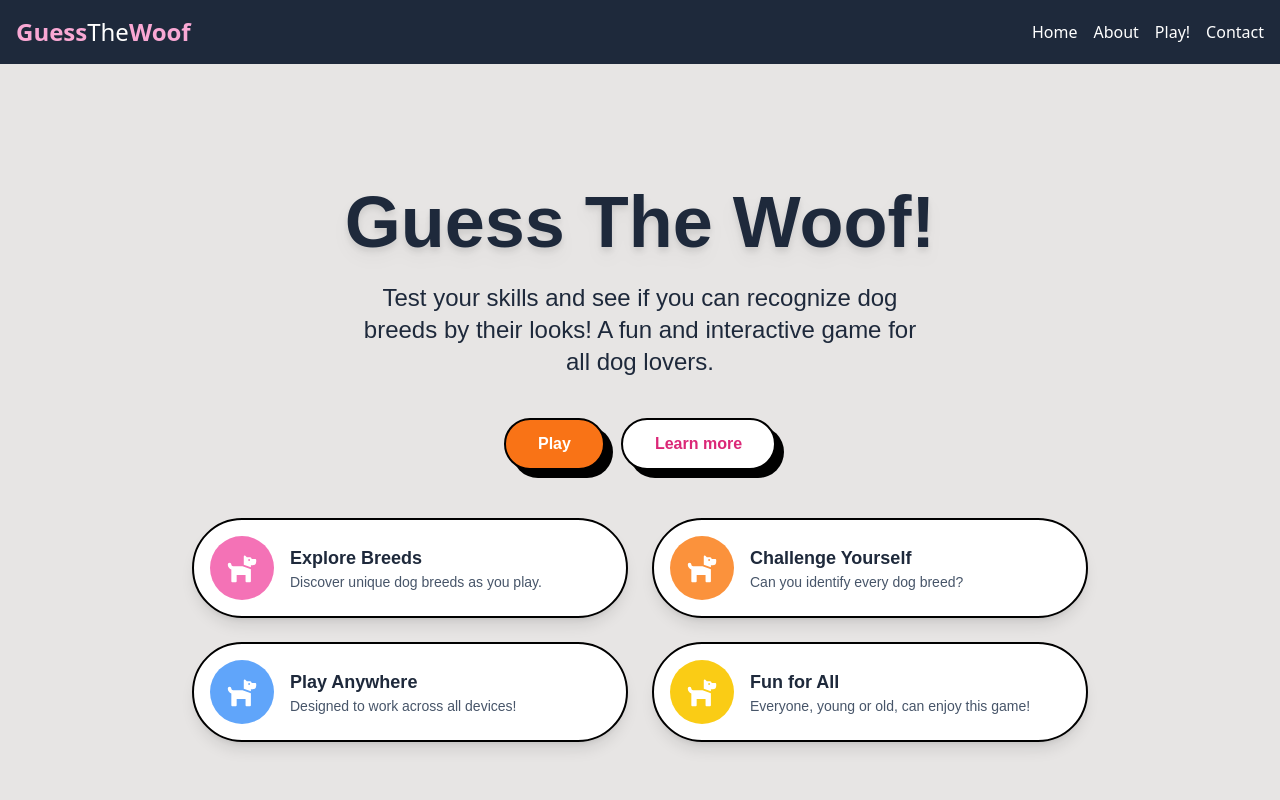
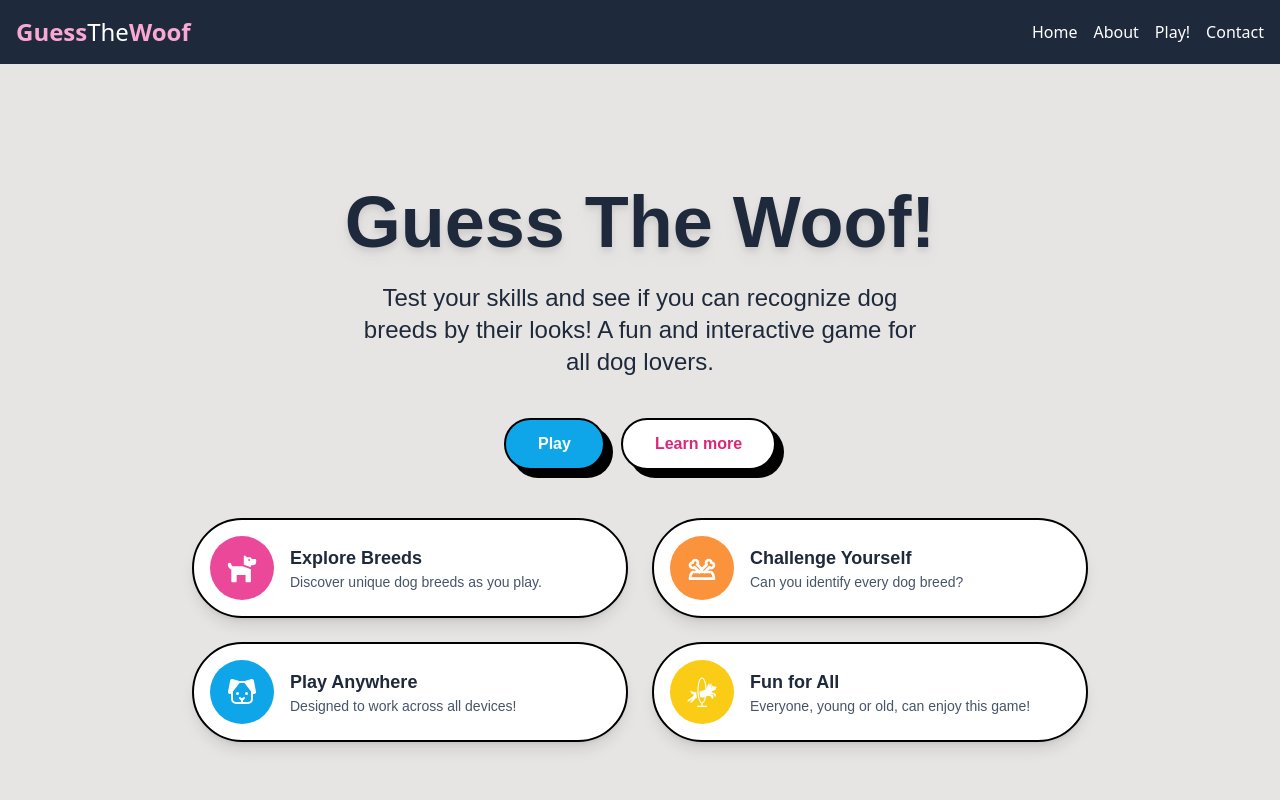
Before and after one commit to heliosalesjr/dogdog, a Next.js app: page / in a window 1280 px wide. Shown: the top 800 px of the page. Built offline with nearby package versions, Linux system fonts and the light colour scheme; no server answers.

Commit message:
icons updated

```diff
--- a/app/components/HeroSection.jsx
+++ b/app/components/HeroSection.jsx
@@ -1,5 +1,8 @@
 import React from 'react';
 import { FaDog } from 'react-icons/fa';
+import { TbDogBowl } from "react-icons/tb";
+import { PiDogFill } from "react-icons/pi";
+import { GiJumpingDog } from "react-icons/gi";
 
 export default function HeroSection() {
   return (
@@ -15,7 +18,7 @@ export default function HeroSection() {
   <div className="flex gap-4 mt-10">
     <div className="relative">
       <div className="absolute inset-0 bg-black translate-x-2 translate-y-2 rounded-full"></div>
-    <button className="relative px-8 py-3 bg-orange-500 text-white font-bold rounded-full border-2 border-black transition-transform duration-200 hover:-translate-y-2">
+        <button className="relative px-8 py-3 bg-sky-500 text-white font-bold rounded-full border-2 border-black transition-transform duration-200 hover:-translate-y-2">
           Play
         </button>
       </div>
@@ -30,11 +33,11 @@ export default function HeroSection() {
 
 
 
-      {/* Nova Div com os Cards */}
+
       <div className="grid grid-cols-1 md:grid-cols-2 gap-6 mt-12 w-full max-w-4xl">
         {/* Card 1 */}
         <div className="flex items-center border-2 border-black rounded-full p-4 bg-white shadow-lg hover:shadow-xl transition duration-200 text-left">
-          <div className="w-16 h-16 flex items-center justify-center rounded-full bg-pink-400 text-white">
+          <div className="w-16 h-16 flex items-center justify-center rounded-full bg-pink-500 text-white">
             <FaDog size={32} />
           </div>
           <div className="ml-4">
@@ -46,7 +49,7 @@ export default function HeroSection() {
         {/* Card 2 */}
         <div className="flex items-center border-2 border-black rounded-full p-4 bg-white shadow-lg hover:shadow-xl transition duration-200 text-left">
           <div className="w-16 h-16 flex items-center justify-center rounded-full bg-orange-400 text-white">
-            <FaDog size={32} />
+            <TbDogBowl size={32} />
           </div>
           <div className="ml-4">
             <h3 className="text-lg font-bold text-slate-800">Challenge Yourself</h3>
@@ -56,8 +59,8 @@ export default function HeroSection() {
 
         {/* Card 3 */}
         <div className="flex items-center border-2 border-black rounded-full p-4 bg-white shadow-lg hover:shadow-xl transition duration-200 text-left">
-          <div className="w-16 h-16 flex items-center justify-center rounded-full bg-blue-400 text-white">
-            <FaDog size={32} />
+          <div className="w-16 h-16 flex items-center justify-center rounded-full bg-sky-500 text-white">
+            <PiDogFill size={32} />
           </div>
           <div className="ml-4">
             <h3 className="text-lg font-bold text-slate-800">Play Anywhere</h3>
@@ -68,7 +71,7 @@ export default function HeroSection() {
         {/* Card 4 */}
         <div className="flex items-center border-2 border-black rounded-full p-4 bg-white shadow-lg hover:shadow-xl transition duration-200 text-left">
           <div className="w-16 h-16 flex items-center justify-center rounded-full bg-yellow-400 text-white">
-            <FaDog size={32} />
+            <GiJumpingDog size={32} />
           </div>
           <div className="ml-4">
             <h3 className="text-lg font-bold text-slate-800">Fun for All</h3>
```
Lines whose indentation alone changed are shown as unchanged.
